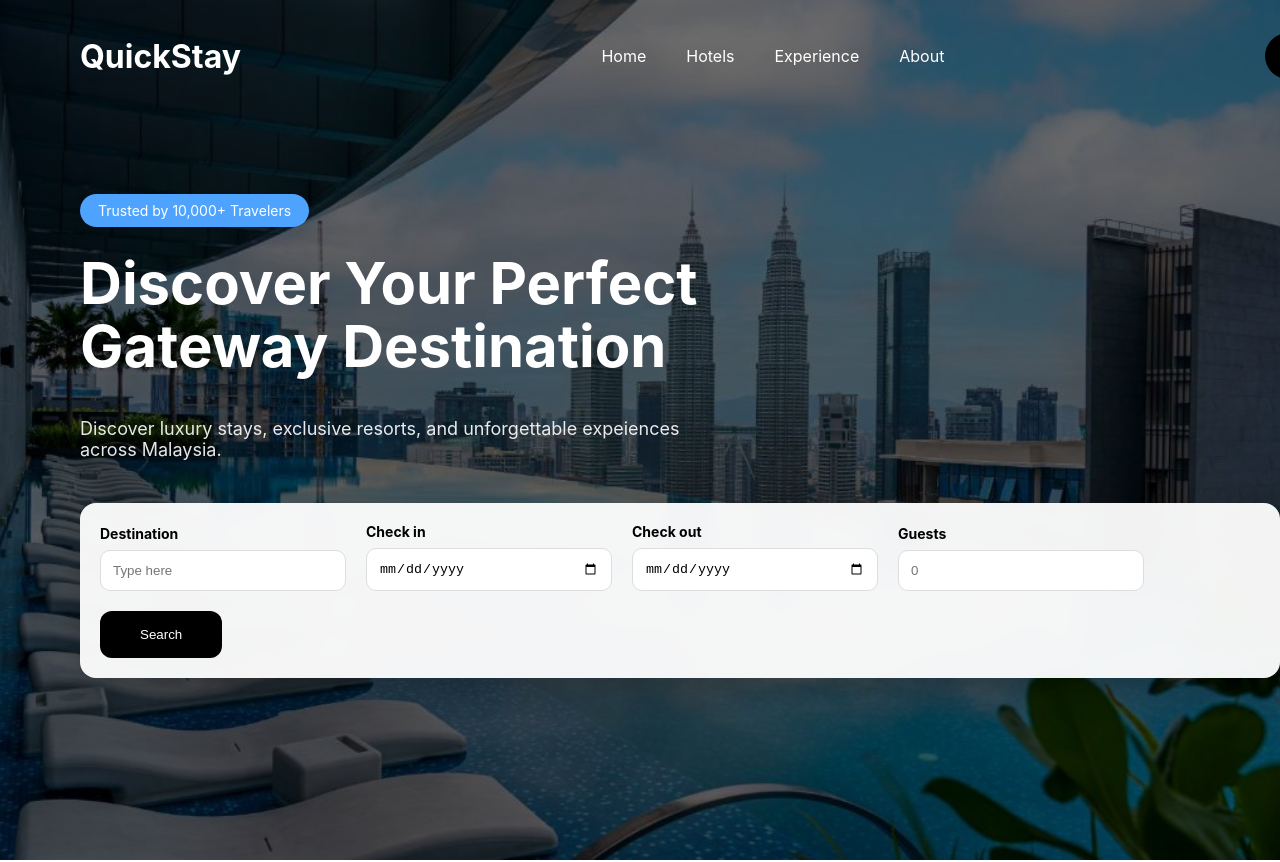
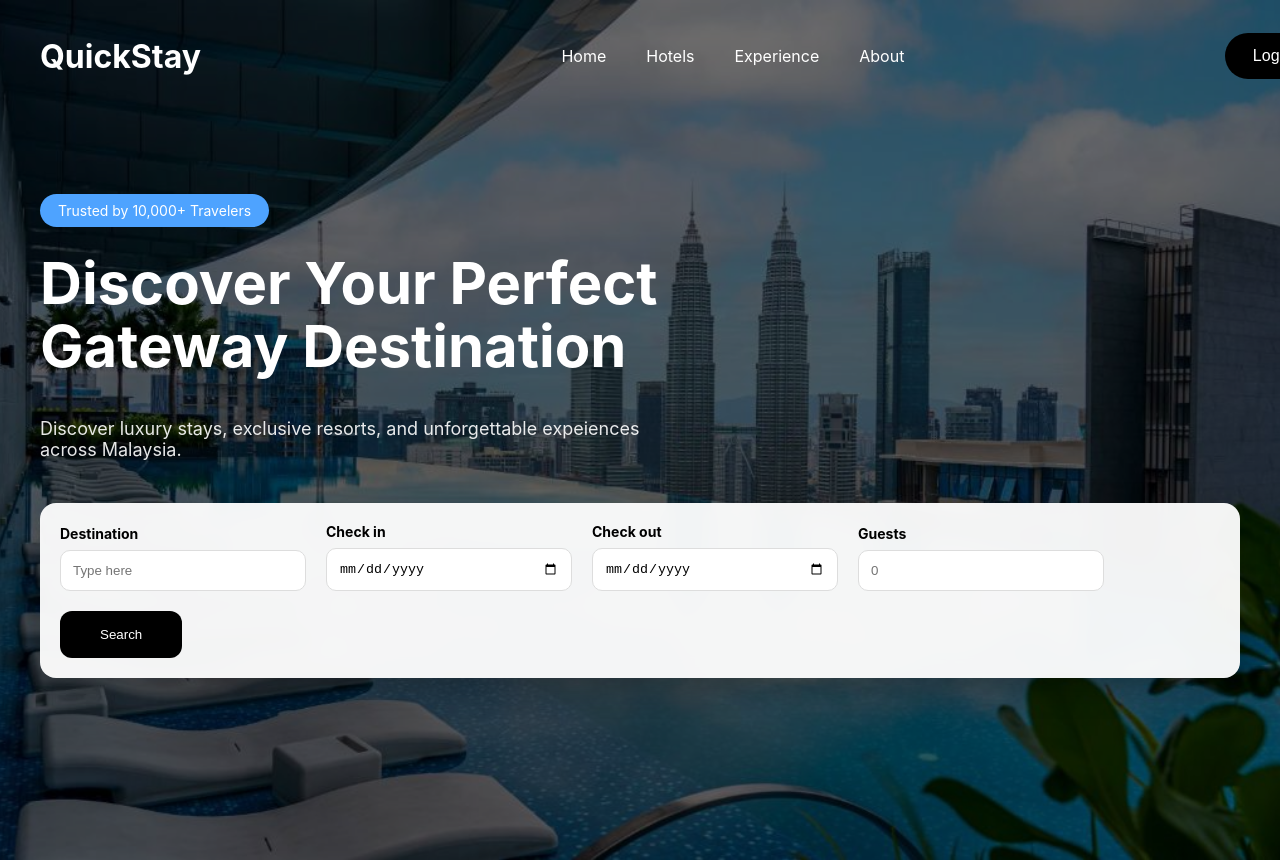
Before and after one commit to Karthik1597/hotel-booking-app, a React (Create React App) app in the folder frontend/: page / in a window 1280 px wide. Shown: the top 862 px of the page. Built offline with nearby package versions, Linux system fonts and the light colour scheme.

Commit message:
fix issue

```diff
--- a/frontend/src/styles/home.css
+++ b/frontend/src/styles/home.css
@@ -19,7 +19,7 @@ body {
   width: 100%;
   min-height: 100vh;
   background: rgba(0, 0, 0, 0.55);
-  padding: 30px 80px;
+  padding: 30px 40px;
   display: flex;
   flex-direction: column;
 }
```
